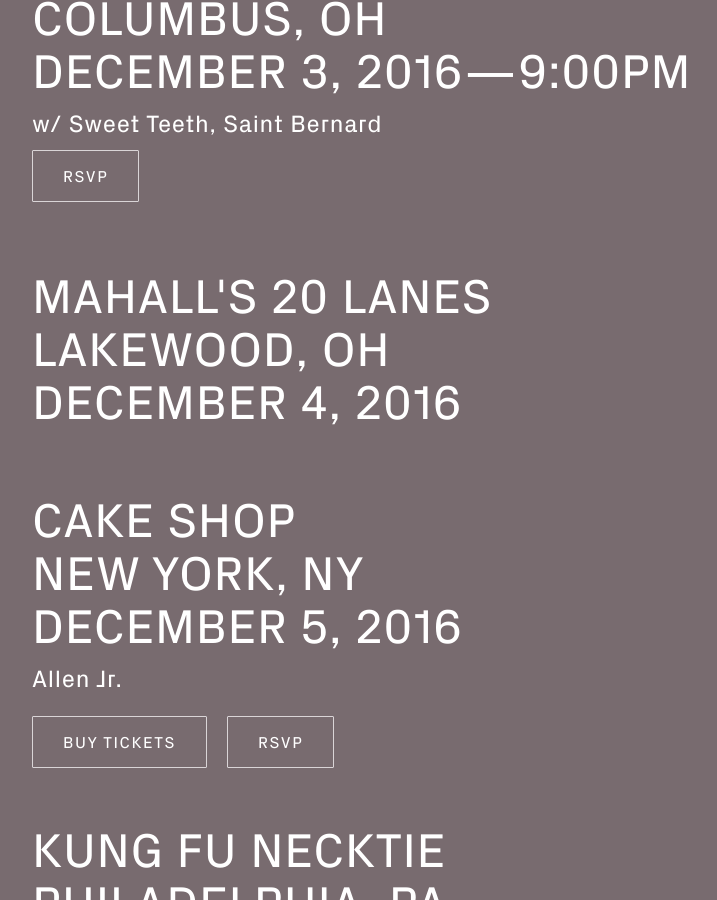
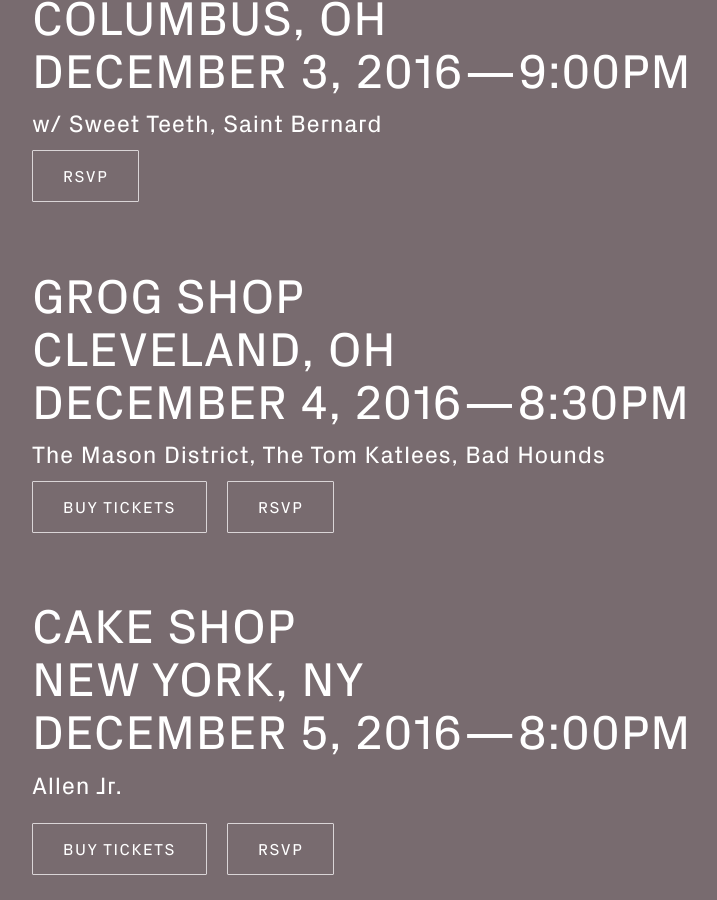
Before and after one commit to sunjacket/sunjacket.github.io, a Jekyll site: the page built from index.html, in a window 1280 px wide and 900 px high, scrolled down 4848 px. Shown: the whole window, without its empty margins (32-749 px from the left). Built offline with Jekyll 4.4.1, drawn with Linux system fonts in a browser that asks for light colours; nearby versions of some CDN libraries; comment, search, counter and statistics services are not loaded.

Commit message:
Update shows

```diff
--- a/index.html
+++ b/index.html
@@ -164,9 +164,11 @@
       <!-- show -->
       <li class="show">
         <dl class="show-details">
-          <dt class="show-venue">Mahall's 20 Lanes</dt>
-          <dd class="show-location">Lakewood, OH</dd>
-          <dd class="show-date-time">December 4, 2016</dd>
+          <dt class="show-venue">Grog Shop</dt>
+          <dd class="show-location">Cleveland, OH</dd>
+          <dd class="show-date-time">December 4, 2016—8:30PM</dd>
+          <dd class="show-bands">The Mason District, The Tom Katlees, Bad Hounds</dd>
+          <a class="btn btn-buy-tickets" href="http://www.ticketfly.com/purchase/event/1383139?utm_source=fbTfly&utm_medium=ampOfficialEvent" target="_blank">Buy Tickets</a><a class="btn btn-rsvp" href="https://www.facebook.com/events/1804975446411901/" target="_blank">RSVP</a>
         </dl>
       </li>
       <!-- /show -->
@@ -175,7 +177,7 @@
         <dl class="show-details">
           <dt class="show-venue">Cake Shop</dt>
           <dd class="show-location">New York, NY</dd>
-          <dd class="show-date-time">December 5, 2016</dd>
+          <dd class="show-date-time">December 5, 2016—8:00PM</dd>
           <dd class="show-bands">Allen Jr.</dd>
         </dl>
         <a class="btn btn-buy-tickets" href="http://www.ticketfly.com/event/1364059-sunjacket-new-york/" target="_blank">Buy Tickets</a><a class="btn btn-rsvp" href="https://www.facebook.com/events/1834975026779388/" target="_blank">RSVP</a>
@@ -189,7 +191,7 @@
           <dd class="show-date-time">December 6, 2016—8:00PM</dd>
           <dd class="show-bands">w/ Pipe Out</dd>
         </dl>
-        <a class="btn btn-buy-tickets" href="https://www.ticketfly.com/purchase/event/1352975" target="_blank">Buy Tickets</a>
+        <a class="btn btn-buy-tickets" href="https://www.ticketfly.com/purchase/event/1352975" target="_blank">Buy Tickets</a><a class="btn btn-rsvp" href="https://www.facebook.com/events/1040433272735541/" target="_blank">RSVP</a>
       </li>
       <!-- /show -->
       <!-- show -->
```
